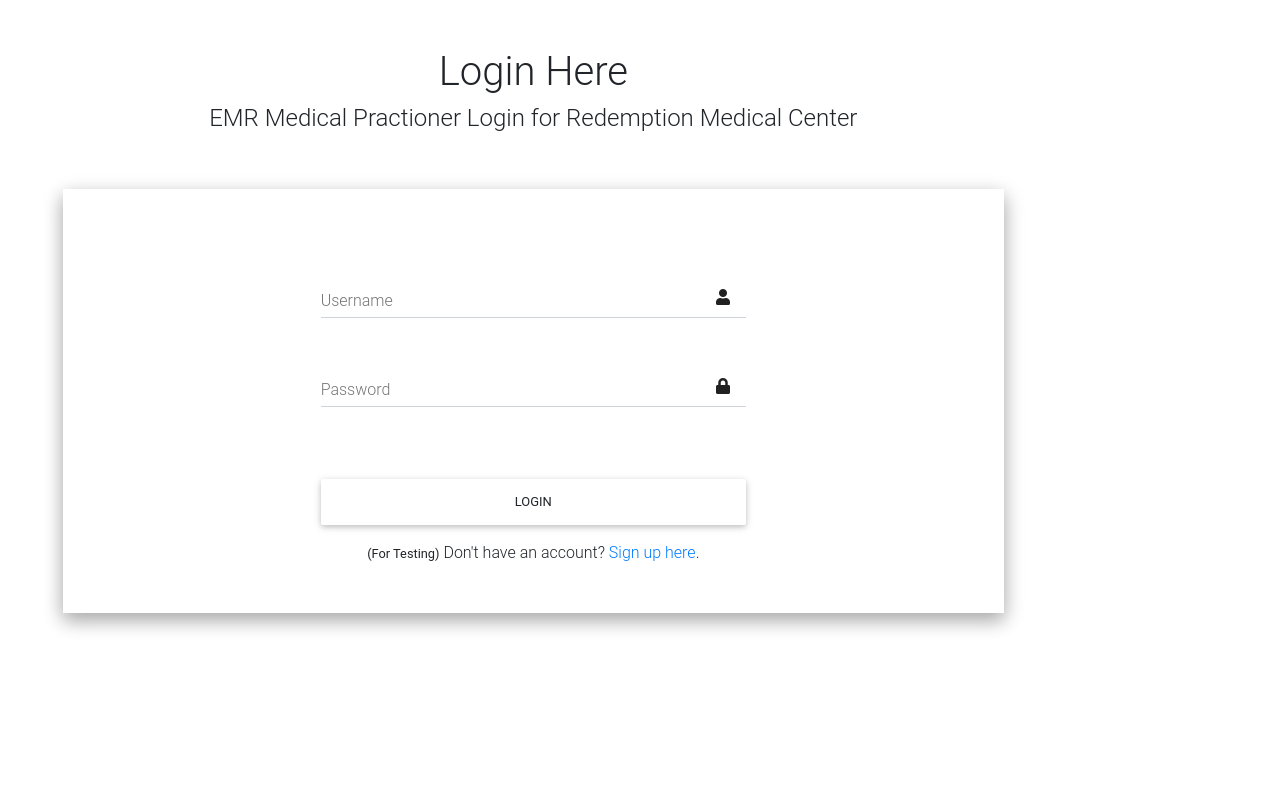
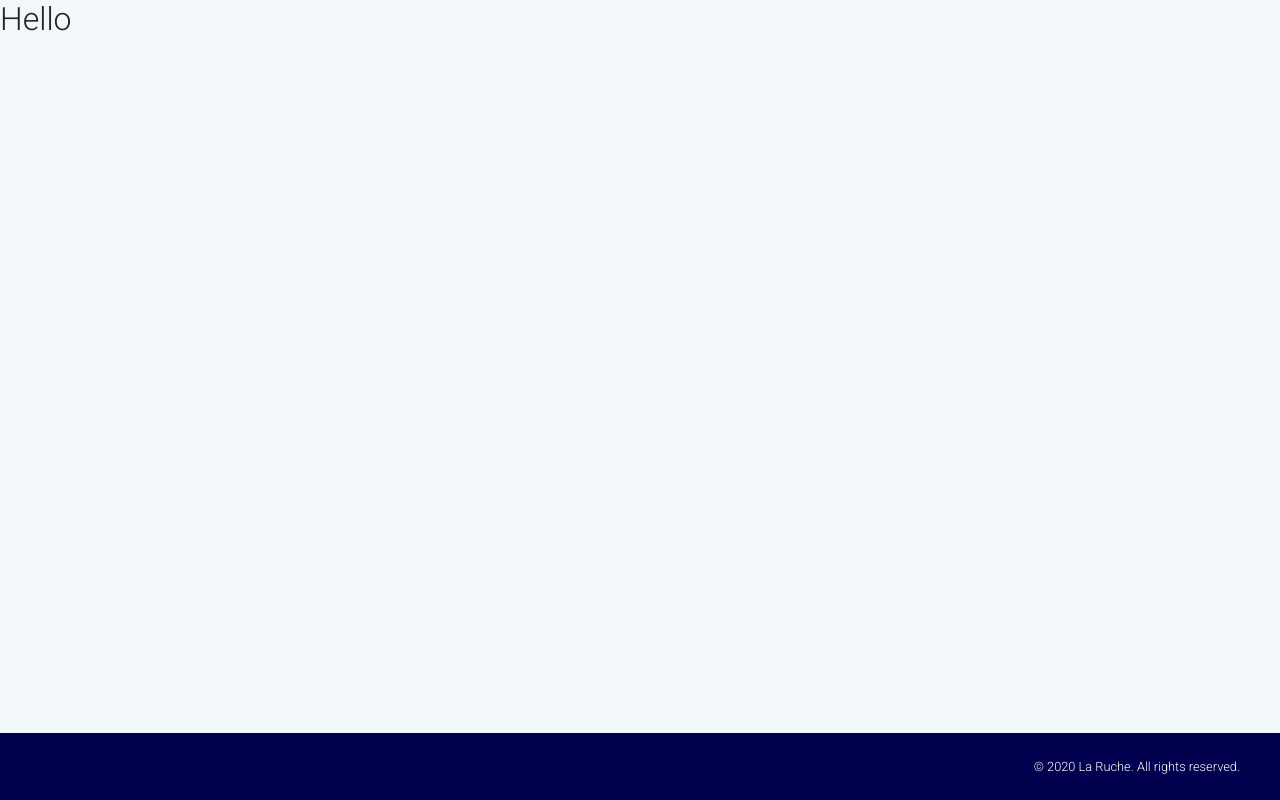
Before and after one commit to ClaireLally8/La-Ruche, a Flask app: page / in a window 1280 px wide. Run offline with Flask 2, Linux system fonts and the light colour scheme; some libraries are stand-ins or nearby versions.

Commit message:
Added & styled footer

```diff
--- a/static/css/main.css
+++ b/static/css/main.css
@@ -1,7 +1,51 @@
+@import url("https://fonts.googleapis.com/css2?family=Roboto:wght@100;300;400;500;700;900&display=swap");
+@import url("https://fonts.googleapis.com/css2?family=Ubuntu&display=swap");
+@font-face {
+  font-family: Gilroy Light;
+  src: url(../fonts/Gilroy-Light.otf);
+}
+@font-face {
+  font-family: Gilroy ExtraBold;
+  src: url(../fonts/Gilroy-ExtraBold.otf);
+}
 :root {
   /*p for primary, s for secondary, t for tertiary*/
   --p-blue: #02014f;
-  --p-navy: #6236FF;
+  --p-purple: #6236FF;
   --p-teal: #5cc9ca;
   --s-teal:#9CE9EA;
+  --bk-grey: #F2F7FA;
 }
+* {
+ box-sizing: border-box;
+}
+*:before,
+*:after {
+ box-sizing: border-box;
+}
+html,
+body {
+ height: 100%;
+ position: relative;
+ background-color: var(--bk-grey);
+}
+.main-container {
+ min-height: 100vh; /* will cover the 100% of viewport */
+ overflow: hidden;
+ display: block;
+ position: relative;
+ padding-bottom: 100px; /* height of your footer */
+}
+footer {
+ position: absolute;
+ bottom: 0;
+ width: 100%;
+ background-color: var(--p-blue);
+ color:white;
+ font-family: Roboto;
+}
+footer div {
+    font-size:0.8rem;
+    padding-top: 80em!important;
+
+}
--- a/templates/layout.html
+++ b/templates/layout.html
@@ -25,14 +25,14 @@
   <body>
 <!-- Bootstrap NavBar -->
 <!-- Bootstrap row -->
-<div class="container-fluid">
-<div class="row">
-<div class="container">
-    </div>
-    <div class="col-10">
+<div class="main-container">
     {% block body %}{% endblock %}
-    </div>
-</div>
+<footer class="text-right py-2 pr-4">
+  <!-- Copyright -->
+  <div class="text-right p-3">
+    © 2020 La Ruche. All rights reserved.</div>
+  <!-- Copyright -->
+</footer>
 </div>
 
     <!-- JQuery -->
--- a/templates/login.html
+++ b/templates/login.html
@@ -1,43 +1,4 @@
 {% extends "layout.html" %}
 {% block body %}
-    <div class="px-5 col-12">
-      <section class="section">
-        <h1 class="text-center peachy pt-5">Login Here</h1>
-        <h4 class="text-center navy pb-5">EMR Medical Practioner Login for Redemption Medical Center</h4>
-      </section>
-      <div class="container  z-depth-2 mb-5 pt-3 pb-5">
-        <section class="section">
-          <div class="container">
-            <form method="POST" action="{{ url_for('login') }}">
-              <div class="row d-flex justify-content-center pt-5">
-                <div class="col-sm-12 col-md-6 col-lg-6">
-                  <div class="md-form input-with-post-icon icon">
-                    <i class="fas fa-user input-prefix"></i>
-                    <input type="text" id="username" name="username" class="form-control" required>
-                    <label for="username" class="label">Username</label>
-                  </div>
-                </div>
-              </div>
-              <div class="row d-flex justify-content-center">
-                <div class="col-sm-12 col-md-6 col-lg-6">
-                  <div class="md-form input-with-post-icon icon">
-                    <i class="fas fa-lock input-prefix"></i>
-                    <input type="password" id="password" name="password" class="form-control" required>
-                    <label for="password" class="label">Password</label>
-                  </div>
-                </div>
-              </div>
-              <div class="row d-flex justify-content-center">
-                <div class="col-sm-12 col-md-6 col-lg-6">
-                  <button class="btn-block mt-5 mb-3 btn primary-button" type="submit">Login</button>
-                </div>
-              </div>
-            </form>
-          </div>
-        </section>
-        <div class="text-center">
-          <small>(For Testing)</small> Don't have an account? <a href="{{ url_for('register') }}">Sign up here</a>.
-        </div>
-      </div>
-    </div>
+    <h2>Hello</h2>
 {% endblock %}
```
Also changed, not shown: static/fonts/Gilroy-ExtraBold.otf (added), static/fonts/Gilroy-Light.otf (added), 1 other file.
